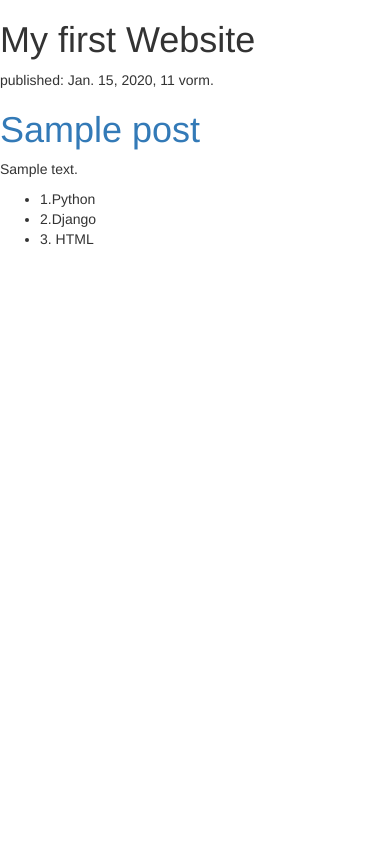
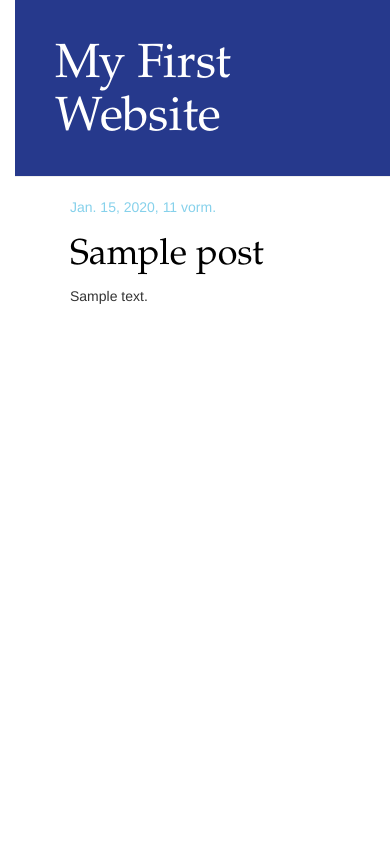
Before and after one commit to dyurov/my-first-blog, a Django app: template blog/templates/blog/post_list.html in a window 390 px wide. Run offline with Django 3.2, Linux system fonts and the light colour scheme; the template is opened without the code that fills it: values that come from a table or form of the project are taken from there, others are empty; tables that the repository leaves empty hold one stand-in row (values such as "Sample post"); some libraries are stand-ins or nearby versions.

Commit message:
Added view and template for detailed blog post as well ass CSS for the site.

```diff
--- a/blog/static/css/blog.css
+++ b/blog/static/css/blog.css
@@ -0,0 +1,55 @@
+h1 a {
+    color: #FCA205;
+    font-family: 'Garamond';
+}
+
+body {
+    padding-left: 15px;
+}
+
+.page-header {
+    background-color: #26398C;
+    margin-top: 0;
+    padding: 20px 20px 20px 40px;
+}
+
+.page-header h1, .page-header h1 a, .page-header h1 a:visited, .page-header h1 a:active {
+    color: #ffffff;
+    font-size: 36pt;
+    text-decoration: none;
+}
+
+.content {
+    margin-left: 40px;
+}
+
+h1, h2, h3, h4 {
+    font-family: 'Lobster', cursive;
+}
+
+.date {
+    color: #86D1EB;
+}
+
+.save {
+    float: right;
+}
+
+.post-form textarea, .post-form input {
+    width: 100%;
+}
+
+.top-menu, .top-menu:hover, .top-menu:visited {
+    color: #ffffff;
+    float: right;
+    font-size: 26pt;
+    margin-right: 20px;
+}
+
+.post {
+    margin-bottom: 70px;
+}
+
+.post h1 a, .post h1 a:visited {
+    color: #000000;
+}
--- /dev/null
+++ b/blog/templates/blog/base.html
@@ -0,0 +1,23 @@
+{% load static %}
+<html>
+    <head>
+        <title>My Blog on Django</title>
+        <link rel="stylesheet" href="//maxcdn.bootstrapcdn.com/bootstrap/3.2.0/css/bootstrap.min.css">
+        <link rel="stylesheet" href="//maxcdn.bootstrapcdn.com/bootstrap/3.2.0/css/bootstrap-theme.min.css">
+        <link rel="stylesheet" href="{% static 'css\blog.css' %}">  <!-- back slash is important, not original -->
+        <link href="//fonts.googleapis.com/css?family=Lobster&subset=latin,latin-ext" rel="stylesheet" type="text/css">
+    </head>
+    <body>
+    <div class="page-header">
+        <h1><a href="/">My First Website</a></h1>
+    </div>
+    <div class="content container">
+        <div class="row">
+            <div class="col-md-8">
+                {% block content %}
+                {% endblock %}
+            </div>
+        </div>
+    </div>
+    </body>
+</html>
--- a/blog/templates/blog/post_list.html
+++ b/blog/templates/blog/post_list.html
@@ -1,24 +1,13 @@
-<!DOCTYPE html>
-<html lang="en">
-<head>
-    <link rel="stylesheet" href="//maxcdn.bootstrapcdn.com/bootstrap/3.2.0/css/bootstrap.min.css">
-    <link rel="stylesheet" href="//maxcdn.bootstrapcdn.com/bootstrap/3.2.0/css/bootstrap-theme.min.css">
-    <meta charset="UTF-8">
-    <title>Darja's Blog</title>
-</head>
-<body>
-<div>
-<h1>My first Website</h1> <!--up to h6 headers-->
-</div>
+{% extends 'blog/base.html' %}
 
-{% for post in posts %}
-    <div>
-        <p>published: {{ post.published_date }}</p>
-        <h1><a href="">{{ post.title }}</a></h1>
-        <p>{{ post.text|linebreaksbr }}</p>
-    </div>
-{% endfor %}
-
-<ul><li>1.Python</li><li>2.Django</li><li>3. HTML</li></ul>
-</body>
-</html>
+{% block content %}
+    {% for post in posts %}
+        <div class="post">
+            <div class="date">
+                {{ post.published_date }}
+            </div>
+            <h1><a href="">{{ post.title }}</a></h1>
+            <p>{{ post.text|linebreaksbr }}</p>
+        </div>
+    {% endfor %}
+{% endblock %}
```
